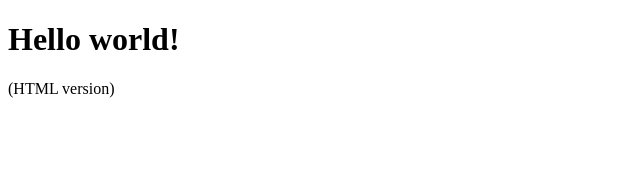
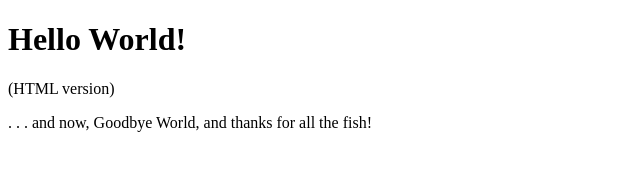
Before and after one commit to jlinson/hello-world, a plain HTML site: page index.html in a window 1280 px wide. Shown: the whole page, without its empty margins (0-640 px from the left). Drawn offline with Linux system fonts and the light colour scheme.

Commit message:
Added 'goodbye' with Hitchhiker's ref.

```diff
--- a/index.html
+++ b/index.html
@@ -19,8 +19,10 @@
         <![endif]-->
 
         <!-- Add your site or application content here -->
-        <h1>Hello world!</h1>
+        <h1>Hello World!</h1>
 		<p>(HTML version)</p>
+		<p></p>
+		<p>. . . and now, Goodbye World, and thanks for all the fish!</p>
 
     </body>
 </html>
```
